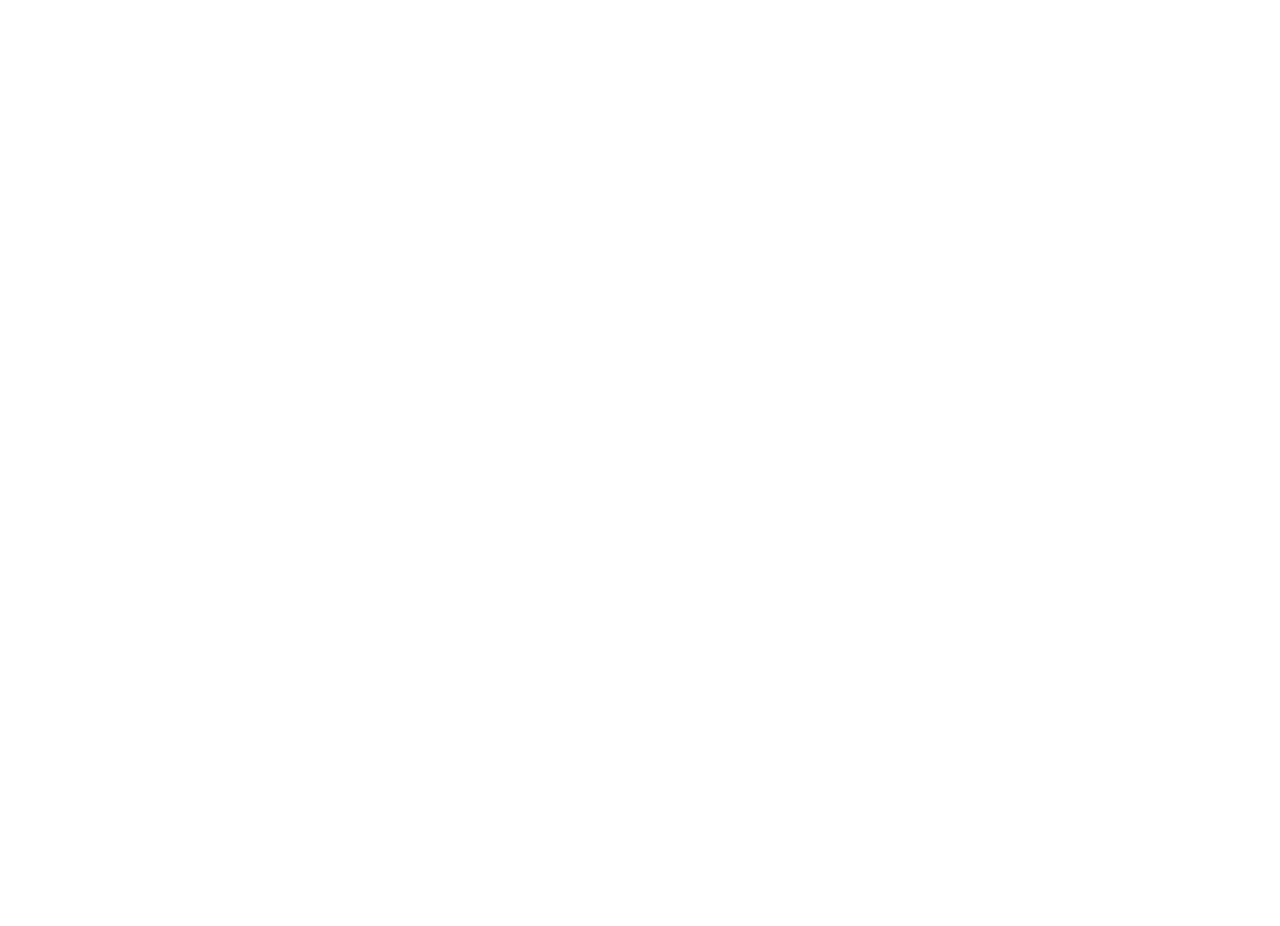
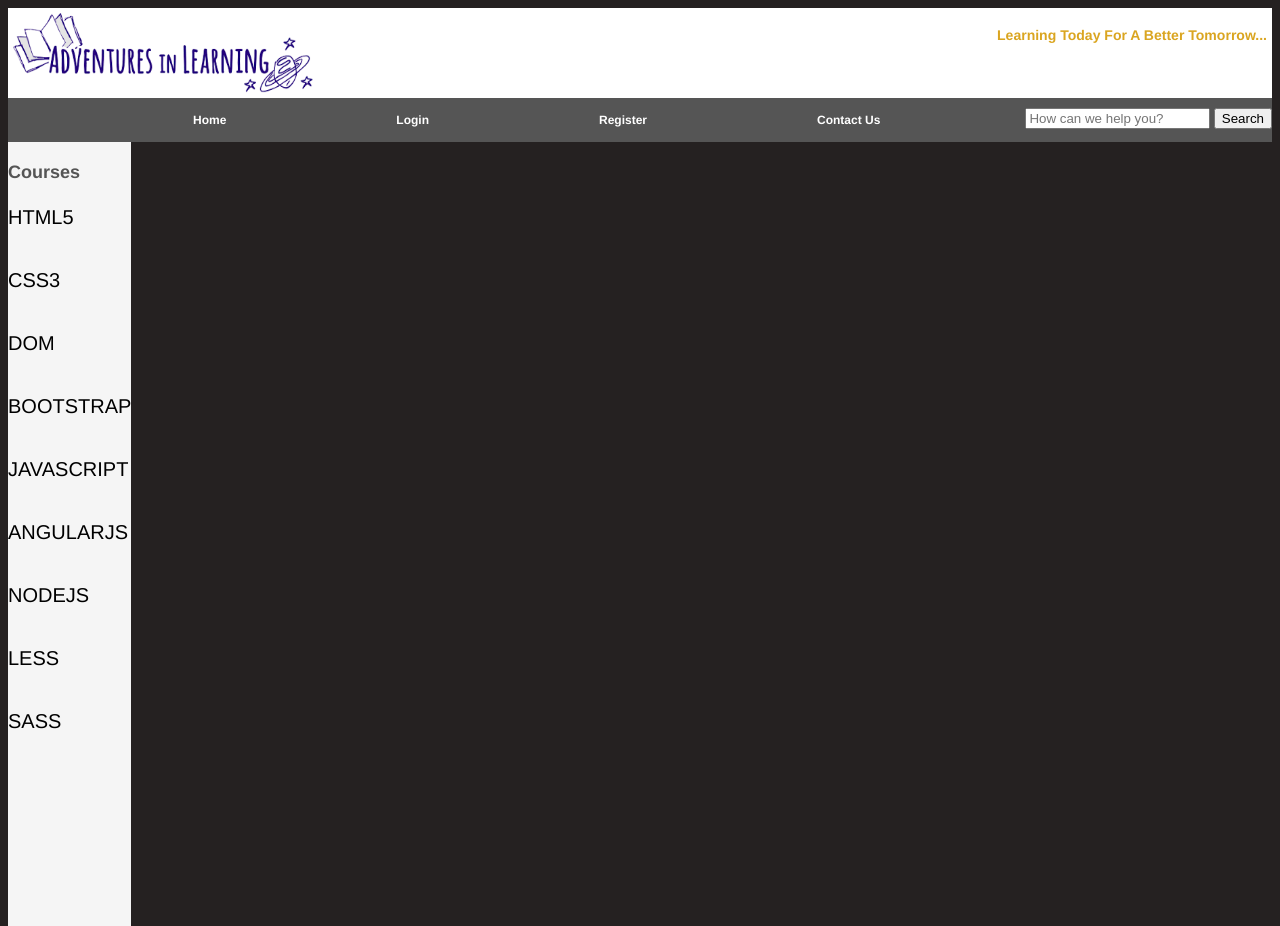
Before and after one commit to naveenjonnala/classproject, a plain HTML site: page contactus.html in a window 1280 px wide. Before the commit the page ends 800 px from the top, so only its background shows below. Drawn offline with Linux system fonts and the light colour scheme.

Commit message:
fixed some nav and header alignments

```diff
--- a/contactus.html
+++ b/contactus.html
@@ -0,0 +1,39 @@
+<html>
+     <head>
+        <title>classproject
+        </title>
+         <link rel= "stylesheet" href="css/main.css"/>
+    </head>
+
+    <body>
+
+        <header>
+        <img class="logo" src="2.png" alt="logo">
+        <h3>Learning Today For A Better Tomorrow...</h3><br>
+
+        </header>
+        <ul>
+            <form class="search" action="https://www.google.com/">
+                <input type="text" name="search" placeholder="How can we help you?" >
+                <input type="submit" value="Search">
+            </form>
+
+            <li><a class="header" href="index.html" title= "Home page"><b>Home</b></a></li>
+            <li><a class="header" href="login.html" title= "click to login"><b>Login</b></a></li>
+            <li><a class="header" href="register.html" title= "click to Register"><b>Register</b></a></li>
+            <li><a class="header" href="contactus.html" title= "clarifications!!" ><b>Contact Us</b></a></li>
+       </ul>
+
+        <nav>
+            <h2 class="nav">Courses</h2>
+           <li><a class="nav" href="https://www.whatsapp.com" >HTML5</a></li><br>
+           <li><a class="nav" href="https://www.whatsapp.com" >CSS3</a></li><br>
+           <li><a class="nav" href="https://www.whatsapp.com" >DOM</a></li><br>
+            <li><a class="nav" href="https://www.whatsapp.com" >BOOTSTRAP</a></li><br>
+           <li><a class="nav" href="https://www.whatsapp.com" >JAVASCRIPT</a></li><br>
+           <li><a class="nav" href="https://www.whatsapp.com" >ANGULARJS</a></li><br>
+            <li><a class="nav" href="https://www.whatsapp.com" >NODEJS</a></li><br>
+            <li><a class="nav" href="https://www.whatsapp.com" >LESS</a></li><br>
+            <li><a class="nav" href="https://www.whatsapp.com" >SASS</a></li><br>
+
+        </nav>
--- a/css/main.css
+++ b/css/main.css
@@ -23,6 +23,7 @@ h3{
 
 
 ul {
+    width: 100%;
     list-style-type: none;
     margin: 0;
     padding: 0;
@@ -35,11 +36,12 @@ ul li {
 }
 
 ul li a.header {
-    margin-left: 20px;
+    width: 100%;
+    margin-left: 30px;
     display: block;
     color: white;
     text-align: center;
-    padding:10px 70px ;
+    padding:15px 70px ;
     text-decoration: none;
 }
 
@@ -52,18 +54,18 @@ ul li a.header:hover:not(.active) {
     background-color: #4CAF50;
         }
 nav {
-    font-size: 30px;
-
     list-style-type: none;
     line-height:30px;
     background-color:whitesmoke;
     height:100%;
-    width:210px;
-    overflow: scroll;
+    width:auto;
+    overflow: hidden;
     float: left;
-    padding:5px;
+    padding:;
 }
+.nav:hover{}
 nav li a.nav{
+    font-size: 20px;
     color: black;
     text-align: left;
     text-decoration: none;
```
Also changed, not shown: index.html (+2 -1 lines), login.html (+13 -10 lines), register.html (+12 -9 lines), search.html (+1 -1 lines).
